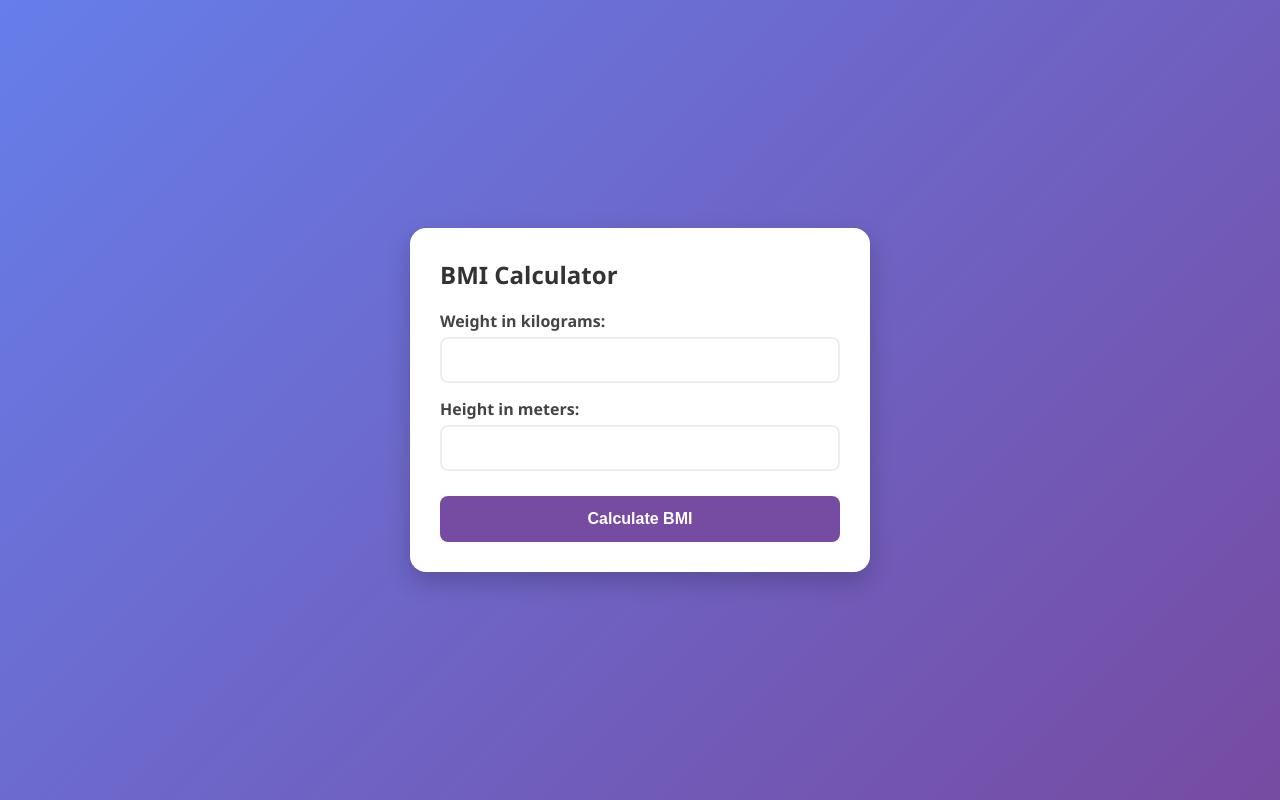
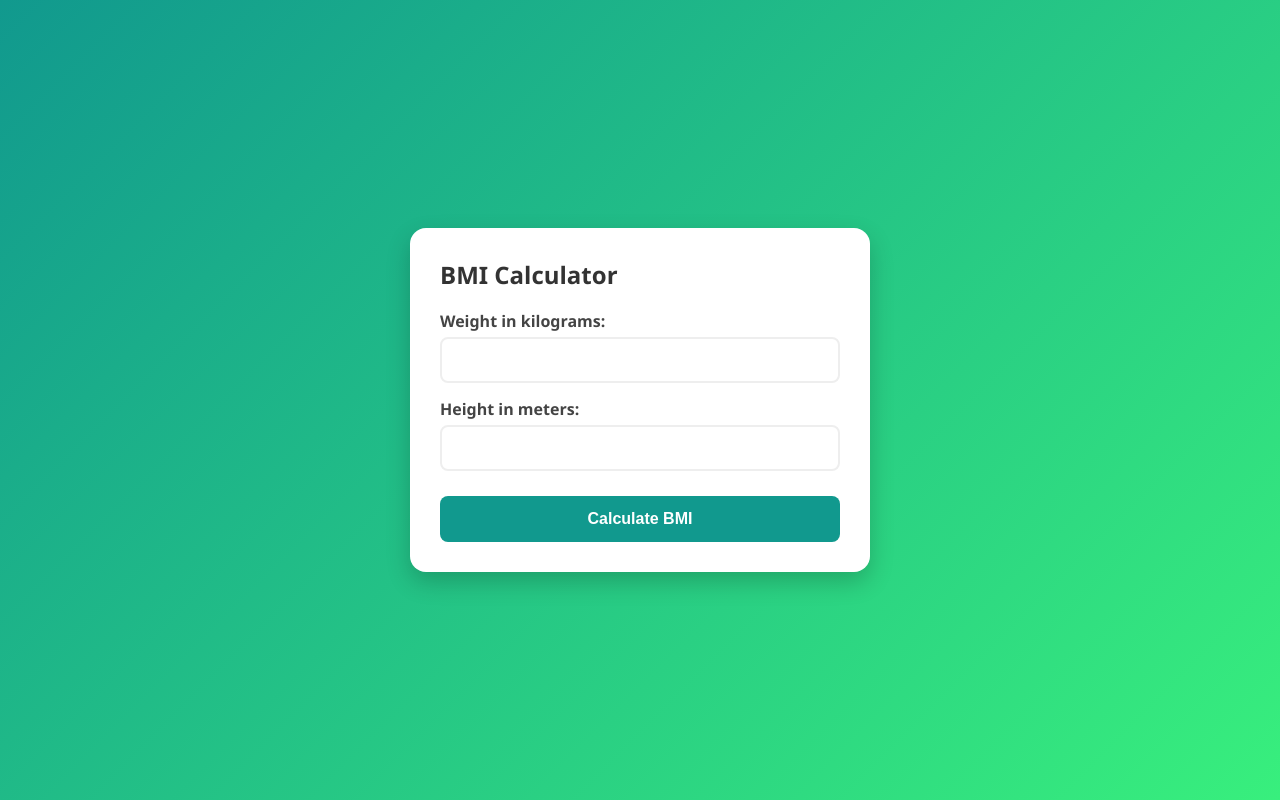
Before and after one commit to prashant7107/MSE800, a Flask app: page / in a window 1280 px wide. Run offline with Flask 3, Linux system fonts and the light colour scheme.

Commit message:
BMI Calculator

```diff
--- a/MSE800-PSD/Week12/Activity5/templates/index.html
+++ b/MSE800-PSD/Week12/Activity5/templates/index.html
@@ -4,8 +4,7 @@
     <title>BMI Calculator</title>
     <style>
     body {
-        /* Adds a nice linear gradient background */
-        background: linear-gradient(135deg, #667eea 0%, #764ba2 100%);
+        background: linear-gradient(135deg, #11998e 0%, #38ef7d 100%);
         font-family: 'Segoe UI', Tahoma, Geneva, Verdana, sans-serif;
         display: flex;
         justify-content: center;
@@ -38,7 +37,7 @@
         width: 100%;
         margin-top: 25px;
         padding: 14px;
-        background-color: #764ba2;
+        background-color: #11998e; /* Updated to match green theme */
         color: white;
         border: none;
         border-radius: 8px;
@@ -48,19 +47,19 @@
         transition: transform 0.2s, background 0.3s;
     }
 
-    button:hover { background-color: #5a387d; transform: translateY(-2px); }
+    button:hover { background-color: #0d7a71; transform: translateY(-2px); }
 
     .result {
         margin-top: 25px;
         padding: 20px;
         background-color: #f8f9fa;
-        border-left: 5px solid #764ba2;
+        border-left: 5px solid #11998e; /* Updated to match green theme */
         border-radius: 4px;
         text-align: center;
     }
 
     .result p { color: #2d3436; font-size: 1.2em; margin: 8px 0; }
-    .result a { color: #764ba2; font-weight: bold; text-decoration: none; display: block; margin-top: 15px; }
+    .result a { color: #11998e; font-weight: bold; text-decoration: none; display: block; margin-top: 15px; }
 </style>
 </head>
 <body>
```
